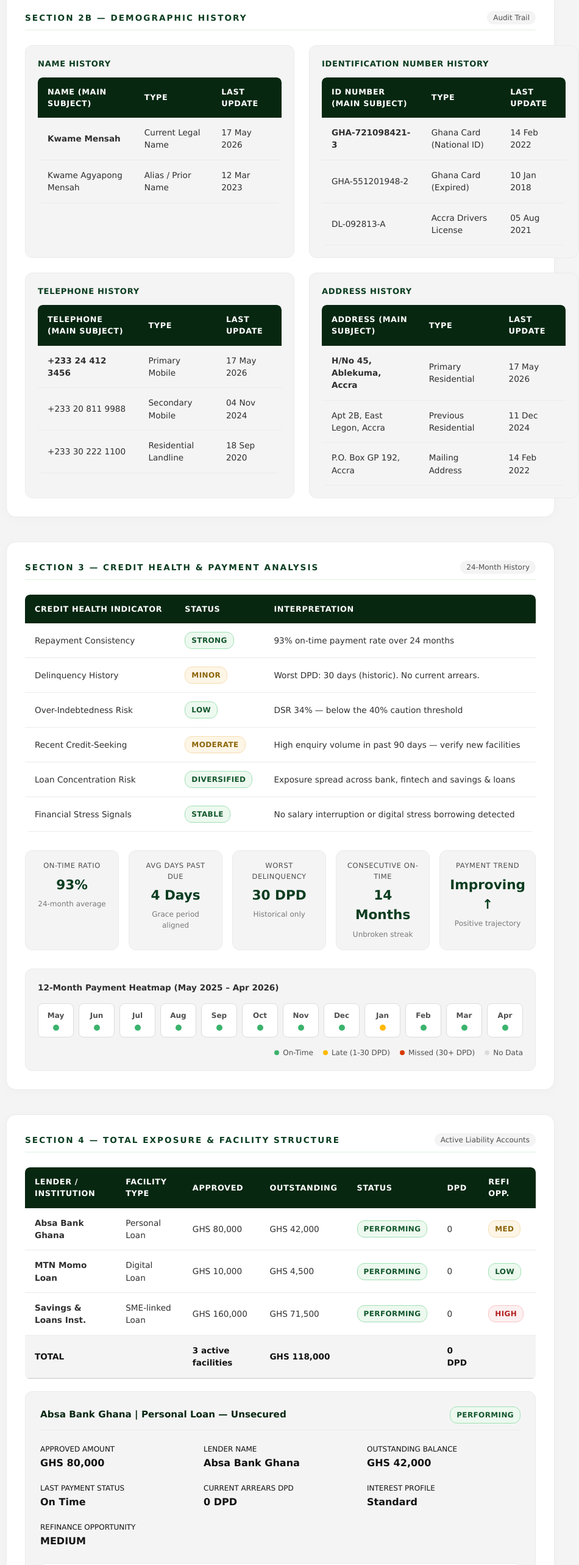
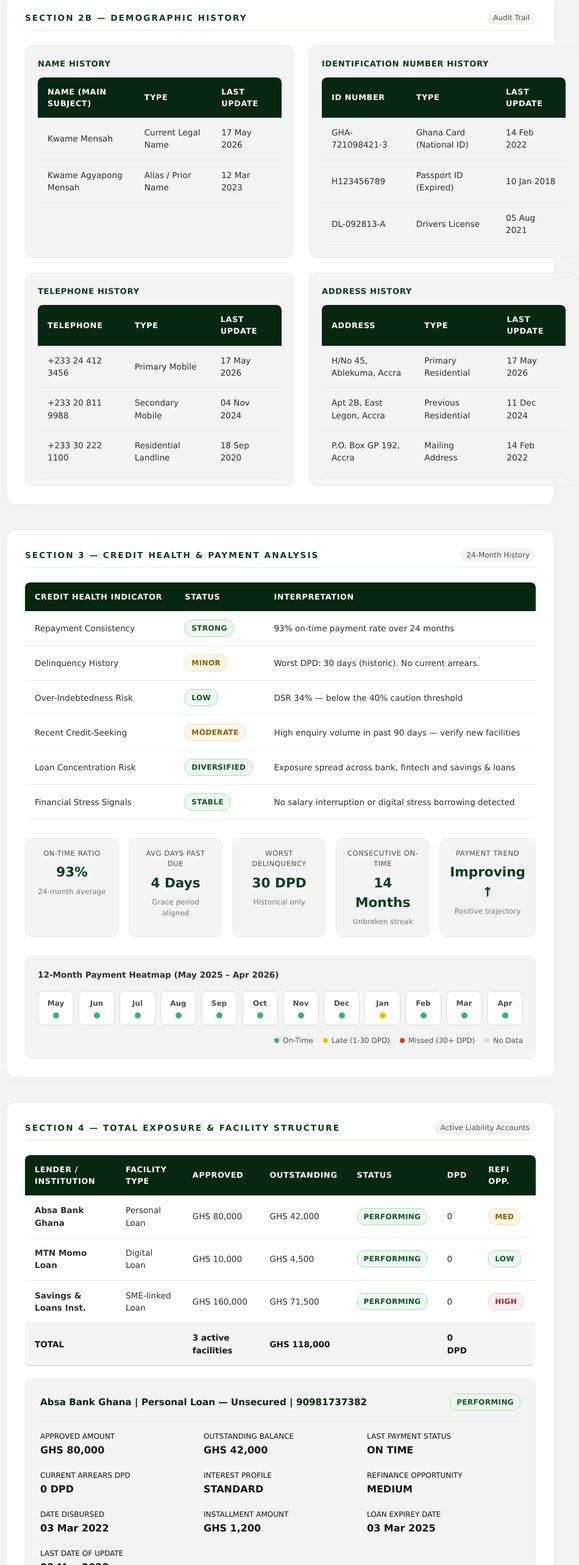
Before and after one commit to qrix15384/report_template, a React (Vite) app in the folder Report Template/: page / in a window 1280 px wide. Shown: the part 1339-3905 px from the top of the page at 61% size, without its empty margins (330-1280 px from the left). Built offline with nearby package versions, Linux system fonts and the light colour scheme; the HTML template or start-up script is replaced by a standard one.

Commit message:
last change before meeting

```diff
--- a/Report Template/src/CreditReport.jsx
+++ b/Report Template/src/CreditReport.jsx
@@ -434,7 +434,7 @@ export default function CreditReport() {
                   </thead>
                   <tbody>
                     <tr>
-                      <td><strong>Kwame Mensah</strong></td>
+                      <td>Kwame Mensah</td>
                       <td>Current Legal Name</td>
                       <td>17 May 2026</td>
                     </tr>
@@ -455,25 +455,25 @@ export default function CreditReport() {
                 <table className="report-table">
                   <thead>
                     <tr>
-                      <th>ID Number (Main Subject)</th>
+                      <th>ID Number</th>
                       <th>Type</th>
                       <th>Last Update</th>
                     </tr>
                   </thead>
                   <tbody>
                     <tr>
-                      <td><strong>GHA-721098421-3</strong></td>
+                      <td>GHA-721098421-3</td>
                       <td>Ghana Card (National ID)</td>
                       <td>14 Feb 2022</td>
                     </tr>
                     <tr>
-                      <td>GHA-551201948-2</td>
-                      <td>Ghana Card (Expired)</td>
+                      <td>H123456789</td>
+                      <td>Passport ID (Expired)</td>
                       <td>10 Jan 2018</td>
                     </tr>
                     <tr>
                       <td>DL-092813-A</td>
-                      <td>Accra Drivers License</td>
+                      <td>Drivers License</td>
                       <td>05 Aug 2021</td>
                     </tr>
                   </tbody>
@@ -488,14 +488,14 @@ export default function CreditReport() {
                 <table className="report-table">
                   <thead>
                     <tr>
-                      <th>Telephone (Main Subject)</th>
+                      <th>Telephone</th>
                       <th>Type</th>
                       <th>Last Update</th>
                     </tr>
                   </thead>
                   <tbody>
                     <tr>
-                      <td><strong>+233 24 412 3456</strong></td>
+                      <td>+233 24 412 3456</td>
                       <td>Primary Mobile</td>
                       <td>17 May 2026</td>
                     </tr>
@@ -521,14 +521,14 @@ export default function CreditReport() {
                 <table className="report-table">
                   <thead>
                     <tr>
-                      <th>Address (Main Subject)</th>
+                      <th>Address</th>
                       <th>Type</th>
                       <th>Last Update</th>
                     </tr>
                   </thead>
                   <tbody>
                     <tr>
-                      <td><strong>H/No 45, Ablekuma, Accra</strong></td>
+                      <td>H/No 45, Ablekuma, Accra</td>
                       <td>Primary Residential</td>
                       <td>17 May 2026</td>
                     </tr>
@@ -724,7 +724,7 @@ export default function CreditReport() {
           {/* Account Detail 1 */}
           <div className="facility-account">
             <div className="facility-account-header">
-              <span>Absa Bank Ghana | Personal Loan — Unsecured</span>
+              <span>Absa Bank Ghana | Personal Loan — Unsecured | 90981737382</span>
               <span className="status-pill success">Performing</span>
             </div>
 
@@ -734,16 +734,12 @@ export default function CreditReport() {
                 <div style={{ fontSize: '1rem', fontWeight: '600', color: 'var(--gray-900)' }}>GHS 80,000</div>
               </div>
               <div>
-                <span style={{ fontSize: '0.75rem', color: 'var(--gray-600)', textTransform: 'uppercase', fontWeight: '200' }}>Lender Name</span>
-                <div style={{ fontSize: '1rem', fontWeight: '600', color: 'var(--gray-900)' }}>Absa Bank Ghana</div>
-              </div>
-              <div>
                 <span style={{ fontSize: '0.75rem', color: 'var(--gray-600)', textTransform: 'uppercase', fontWeight: '200' }}>Outstanding Balance</span>
                 <div style={{ fontSize: '1rem', fontWeight: '600', color: 'var(--gray-900)' }}>GHS 42,000</div>
               </div>
               <div>
                 <span style={{ fontSize: '0.75rem', color: 'var(--gray-600)', textTransform: 'uppercase', fontWeight: '200' }}>Last Payment Status</span>
-                <div style={{ fontSize: '1rem', fontWeight: '600', color: 'var(--gray-900)' }}>On Time</div>
+                <div style={{ fontSize: '1rem', fontWeight: '600', color: 'var(--gray-900)' }}>ON TIME</div>
               </div>
               <div>
                 <span style={{ fontSize: '0.75rem', color: 'var(--gray-600)', textTransform: 'uppercase', fontWeight: '200' }}>Current Arrears DPD</span>
@@ -751,11 +747,27 @@ export default function CreditReport() {
               </div>
               <div>
                 <span style={{ fontSize: '0.75rem', color: 'var(--gray-600)', textTransform: 'uppercase', fontWeight: '200' }}>Interest Profile</span>
-                <div style={{ fontSize: '1rem', fontWeight: '600', color: 'var(--gray-900)' }}>Standard</div>
+                <div style={{ fontSize: '1rem', fontWeight: '600', color: 'var(--gray-900)' }}>STANDARD</div>
               </div>
               <div>
                 <span style={{ fontSize: '0.75rem', color: 'var(--gray-600)', textTransform: 'uppercase', fontWeight: '200' }}>Refinance Opportunity</span>
                 <div style={{ fontSize: '1rem', fontWeight: '600', color: 'var(--gray-900)' }}>MEDIUM</div>
+              </div>
+              <div>
+                <span style={{ fontSize: '0.75rem', color: 'var(--gray-600)', textTransform: 'uppercase', fontWeight: '200' }}>Date Disbursed</span>
+                <div style={{ fontSize: '1rem', fontWeight: '600', color: 'var(--gray-900)' }}>03 Mar 2022</div>
+              </div>
+              <div>
+                <span style={{ fontSize: '0.75rem', color: 'var(--gray-600)', textTransform: 'uppercase', fontWeight: '200' }}>Installment Amount</span>
+                <div style={{ fontSize: '1rem', fontWeight: '600', color: 'var(--gray-900)' }}>GHS 1,200</div>
+              </div>
+              <div>
+                <span style={{ fontSize: '0.75rem', color: 'var(--gray-600)', textTransform: 'uppercase', fontWeight: '200' }}>Loan Expirey Date</span>
+                <div style={{ fontSize: '1rem', fontWeight: '600', color: 'var(--gray-900)' }}>03 Mar 2025</div>
+              </div>
+              <div>
+                <span style={{ fontSize: '0.75rem', color: 'var(--gray-600)', textTransform: 'uppercase', fontWeight: '200' }}>Last Date of Update</span>
+                <div style={{ fontSize: '1rem', fontWeight: '600', color: 'var(--gray-900)' }}>03 Mar 2023</div>
               </div>
             </div>
 
@@ -791,7 +803,7 @@ export default function CreditReport() {
           {/* Account Detail 2 */}
           <div className="facility-account">
             <div className="facility-account-header">
-              <span>MTN Momo Loan | Digital Revolving Loan</span>
+              <span>MTN Momo Loan | Digital Revolving Loan | 876543 </span>
               <span className="status-pill success">Performing</span>
             </div>
 
@@ -814,11 +826,27 @@ export default function CreditReport() {
               </div>
               <div>
                 <span style={{ fontSize: '0.75rem', color: 'var(--gray-600)', textTransform: 'uppercase', fontWeight: '200' }}>Interest Profile</span>
-                <div style={{ fontSize: '1rem', fontWeight: '600', color: 'var(--gray-900)' }}>High</div>
+                <div style={{ fontSize: '1rem', fontWeight: '600', color: 'var(--gray-900)' }}>HIGH</div>
               </div>
               <div>
                 <span style={{ fontSize: '0.75rem', color: 'var(--gray-600)', textTransform: 'uppercase', fontWeight: '200' }}>Refinance Opportunity</span>
                 <div style={{ fontSize: '1rem', fontWeight: '600', color: 'var(--gray-900)' }}>LOW</div>
+              </div>
+              <div>
+                <span style={{ fontSize: '0.75rem', color: 'var(--gray-600)', textTransform: 'uppercase', fontWeight: '200' }}>Date Disbursed</span>
+                <div style={{ fontSize: '1rem', fontWeight: '600', color: 'var(--gray-900)' }}>03 Mar 2022</div>
+              </div>
+              <div>
+                <span style={{ fontSize: '0.75rem', color: 'var(--gray-600)', textTransform: 'uppercase', fontWeight: '200' }}>Installment Amount</span>
+                <div style={{ fontSize: '1rem', fontWeight: '600', color: 'var(--gray-900)' }}>GHS 1,200</div>
+              </div>
+              <div>
+                <span style={{ fontSize: '0.75rem', color: 'var(--gray-600)', textTransform: 'uppercase', fontWeight: '200' }}>Loan Expirey Date</span>
+                <div style={{ fontSize: '1rem', fontWeight: '600', color: 'var(--gray-900)' }}>03 Mar 2025</div>
+              </div>
+              <div>
+                <span style={{ fontSize: '0.75rem', color: 'var(--gray-600)', textTransform: 'uppercase', fontWeight: '200' }}>Last Date of Update</span>
+                <div style={{ fontSize: '1rem', fontWeight: '600', color: 'var(--gray-900)' }}>03 Mar 2023</div>
               </div>
             </div>
 
@@ -854,7 +882,7 @@ export default function CreditReport() {
           {/* Account Detail 3 */}
           <div className="facility-account">
             <div className="facility-account-header">
-              <span>Savings & Loans Institution | SME Business-linked Loan</span>
+              <span>Bayport Savings and Loans | SME Business-linked Loan | LG7787YY5435</span>
               <span className="status-pill success">Performing</span>
             </div>
 
@@ -869,7 +897,7 @@ export default function CreditReport() {
               </div>
               <div>
                 <span style={{ fontSize: '0.75rem', color: 'var(--gray-600)', textTransform: 'uppercase', fontWeight: '200' }}>Last Payment Status</span>
-                <div style={{ fontSize: '1rem', fontWeight: '600', color: 'var(--gray-900)' }}>On Time</div>
+                <div style={{ fontSize: '1rem', fontWeight: '600', color: 'var(--gray-900)' }}>ON TIME</div>
               </div>
               <div>
                 <span style={{ fontSize: '0.75rem', color: 'var(--gray-600)', textTransform: 'uppercase', fontWeight: '200' }}>Current Arrears DPD</span>
@@ -877,11 +905,27 @@ export default function CreditReport() {
               </div>
               <div>
                 <span style={{ fontSize: '0.75rem', color: 'var(--gray-600)', textTransform: 'uppercase', fontWeight: '200' }}>Interest Profile</span>
-                <div style={{ fontSize: '1rem', fontWeight: '600', color: 'var(--gray-900)' }}>High</div>
+                <div style={{ fontSize: '1rem', fontWeight: '600', color: 'var(--gray-900)' }}>HIGH</div>
               </div>
               <div>
                 <span style={{ fontSize: '0.75rem', color: 'var(--gray-600)', textTransform: 'uppercase', fontWeight: '200' }}>Refinance Opportunity</span>
                 <div style={{ fontSize: '1rem', fontWeight: '600', color: 'var(--gray-900)' }}>HIGH</div>
+              </div>
+              <div>
+                <span style={{ fontSize: '0.75rem', color: 'var(--gray-600)', textTransform: 'uppercase', fontWeight: '200' }}>Date Disbursed</span>
+                <div style={{ fontSize: '1rem', fontWeight: '600', color: 'var(--gray-900)' }}>03 Mar 2022</div>
+              </div>
+              <div>
+                <span style={{ fontSize: '0.75rem', color: 'var(--gray-600)', textTransform: 'uppercase', fontWeight: '200' }}>Installment Amount</span>
+                <div style={{ fontSize: '1rem', fontWeight: '600', color: 'var(--gray-900)' }}>GHS 1,200</div>
+              </div>
+              <div>
+                <span style={{ fontSize: '0.75rem', color: 'var(--gray-600)', textTransform: 'uppercase', fontWeight: '200' }}>Loan Expirey Date</span>
+                <div style={{ fontSize: '1rem', fontWeight: '600', color: 'var(--gray-900)' }}>03 Mar 2025</div>
+              </div>
+              <div>
+                <span style={{ fontSize: '0.75rem', color: 'var(--gray-600)', textTransform: 'uppercase', fontWeight: '200' }}>Last Date of Update</span>
+                <div style={{ fontSize: '1rem', fontWeight: '600', color: 'var(--gray-900)' }}>03 Mar 2023</div>
               </div>
             </div>
 
```
